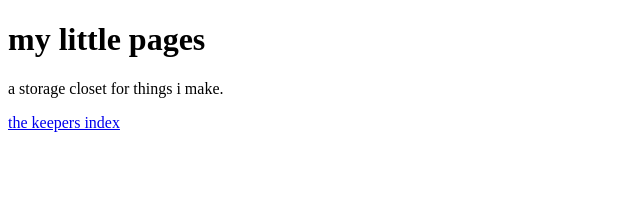
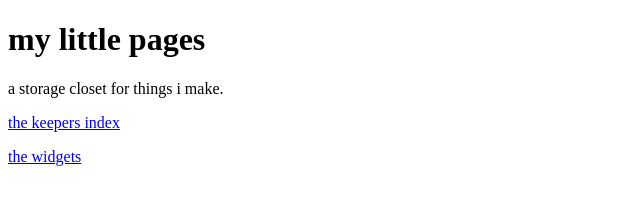
Before and after one commit to morgnh/little-pages, a plain HTML site: page index.html in a window 1280 px wide. Shown: the full height of the page, 0-640 px from the left. Drawn offline with Linux system fonts and the light colour scheme.

Commit message:
Add link to widgets in index.html

```diff
--- a/index.html
+++ b/index.html
@@ -5,5 +5,6 @@
 <h1>my little pages</h1>
 <p>a storage closet for things i make.</p>
   <p><a href="keepers-index.html">the keepers index</a></p>
+  <p><a href="widgets/">the widgets</a></p>
 </body>
 </html>
```
